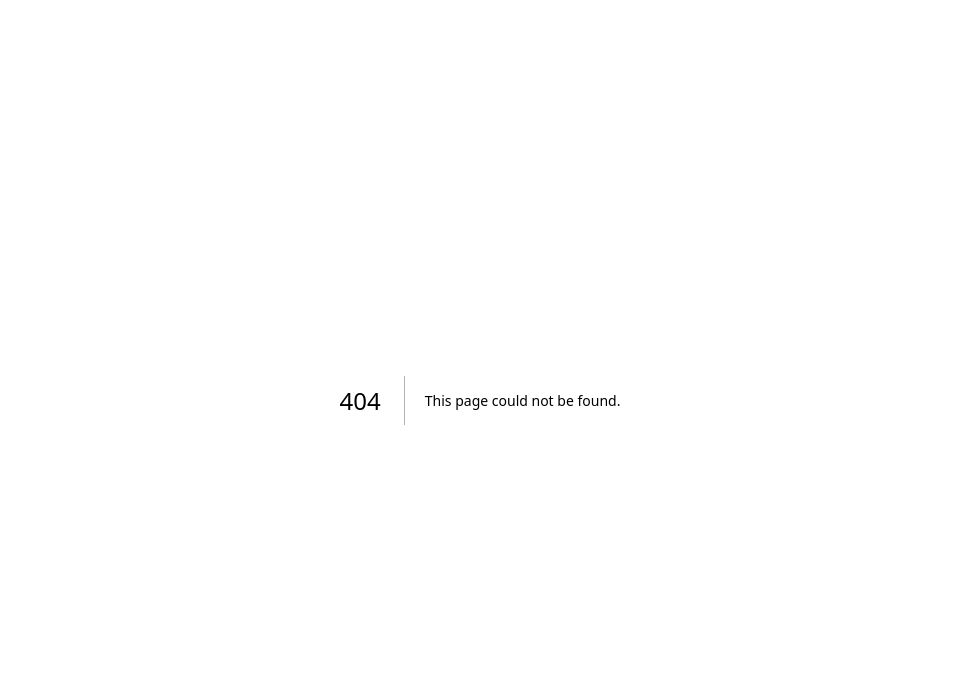
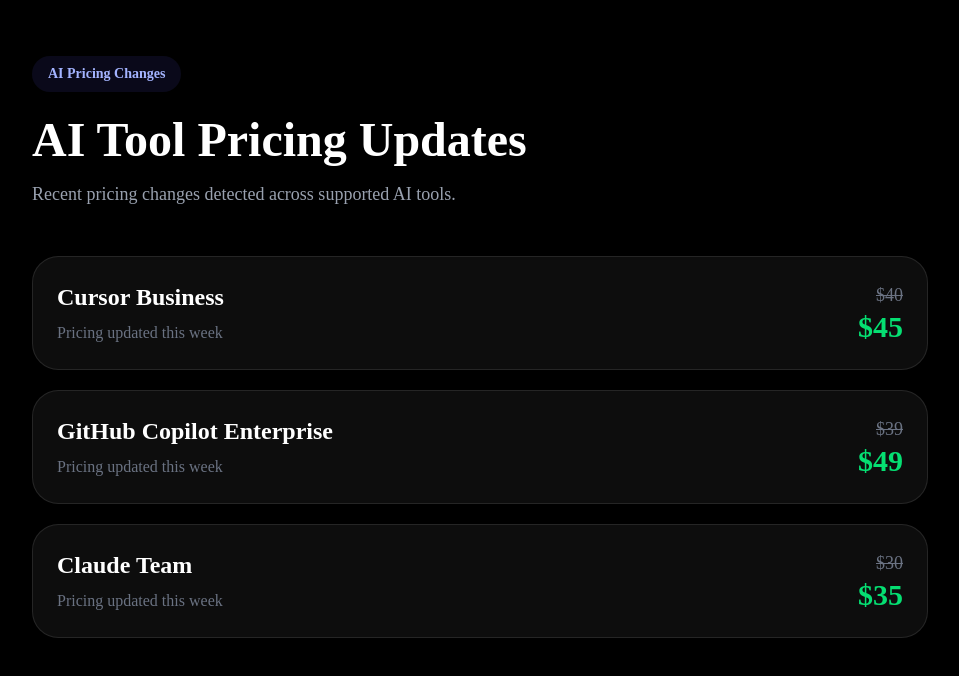
Before and after one commit to RAj26-luj/ai_audit, a Next.js app: page /changes in a window 1280 px wide. Before the commit this address had no page. Shown: the top 676 px of the page, without its empty margins (160-1119 px from the left). Built offline with nearby package versions, Linux system fonts and the light colour scheme.

Commit message:
feat: add AI pricing changes page

```diff
--- /dev/null
+++ b/app/changes/page.tsx
@@ -0,0 +1,149 @@
+export default function ChangesPage(){
+
+  const changes = [
+
+    {
+      tool:"Cursor Business",
+      oldPrice:40,
+      newPrice:45,
+    },
+
+    {
+      tool:"GitHub Copilot Enterprise",
+      oldPrice:39,
+      newPrice:49,
+    },
+
+    {
+      tool:"Claude Team",
+      oldPrice:30,
+      newPrice:35,
+    },
+  ];
+
+  return (
+
+    <div className="
+      min-h-screen
+      bg-black
+      text-white
+      px-6
+      py-14
+    ">
+
+      <div className="
+        max-w-4xl
+        mx-auto
+      ">
+
+        <div className="mb-12">
+
+          <div className="
+            inline-flex
+            px-4
+            py-2
+            rounded-full
+            bg-indigo-500/10
+            text-indigo-300
+            text-sm
+            font-semibold
+          ">
+            AI Pricing Changes
+          </div>
+
+          <h1 className="
+            text-5xl
+            font-black
+            mt-6
+          ">
+            AI Tool Pricing Updates
+          </h1>
+
+          <p className="
+            text-gray-400
+            mt-4
+            text-lg
+          ">
+            Recent pricing changes detected across supported AI tools.
+          </p>
+
+        </div>
+
+        <div className="
+          grid
+          gap-5
+        ">
+
+          {changes.map(
+            (change,index)=>(
+              <div
+                key={index}
+                className="
+                  rounded-3xl
+                  border
+                  border-white/10
+                  bg-white/5
+                  p-6
+                "
+              >
+
+                <div className="
+                  flex
+                  items-center
+                  justify-between
+                  gap-4
+                ">
+
+                  <div>
+
+                    <h2 className="
+                      text-2xl
+                      font-bold
+                    ">
+                      {change.tool}
+                    </h2>
+
+                    <p className="
+                      text-gray-500
+                      mt-2
+                    ">
+                      Pricing updated this week
+                    </p>
+
+                  </div>
+
+                  <div className="
+                    text-right
+                  ">
+
+                    <div className="
+                      text-gray-500
+                      line-through
+                      text-lg
+                    ">
+                      ${change.oldPrice}
+                    </div>
+
+                    <div className="
+                      text-3xl
+                      font-black
+                      text-green-400
+                    ">
+                      ${change.newPrice}
+                    </div>
+
+                  </div>
+
+                </div>
+
+              </div>
+            )
+          )}
+
+        </div>
+
+      </div>
+
+    </div>
+  );
+}
```
